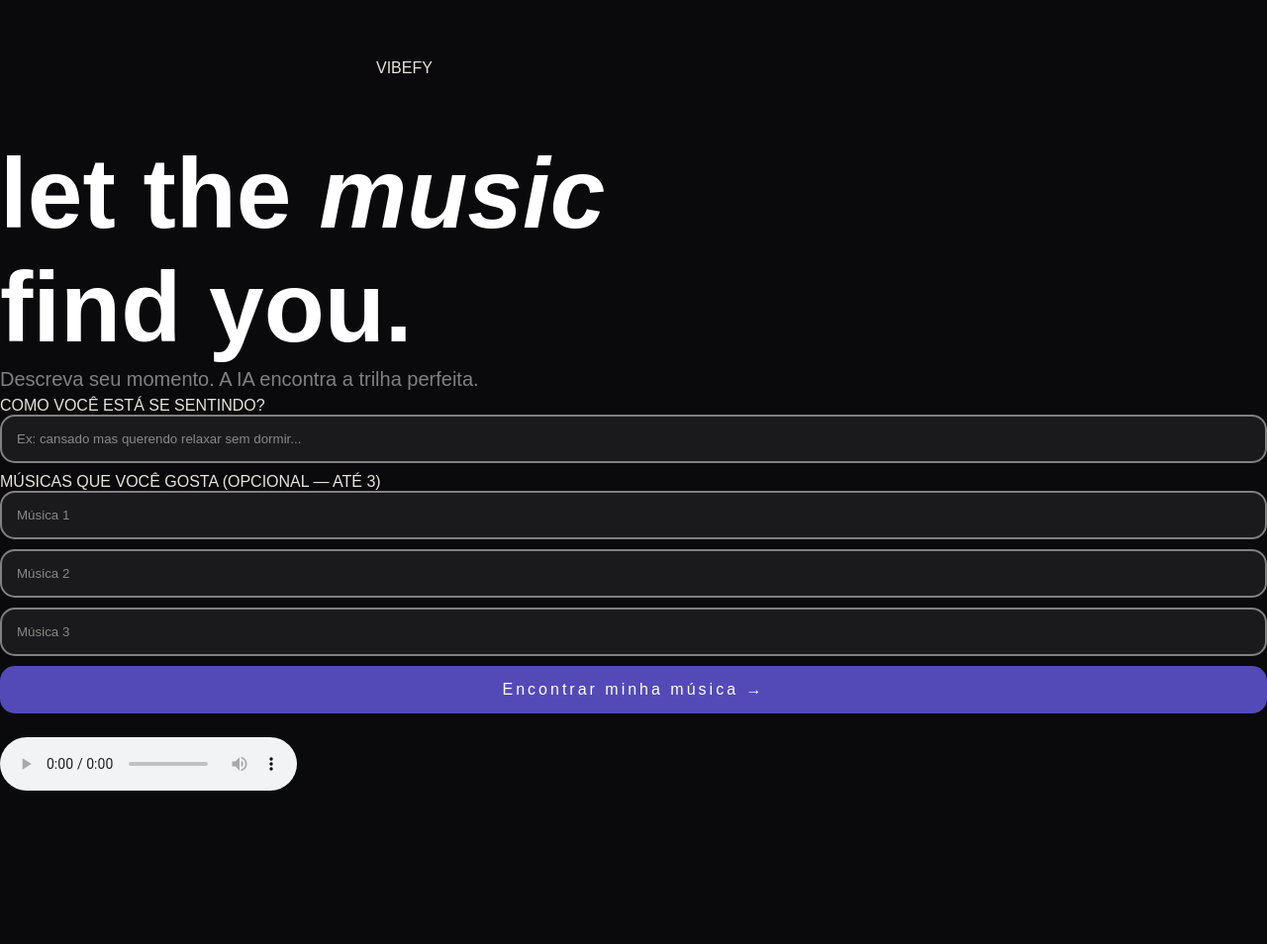
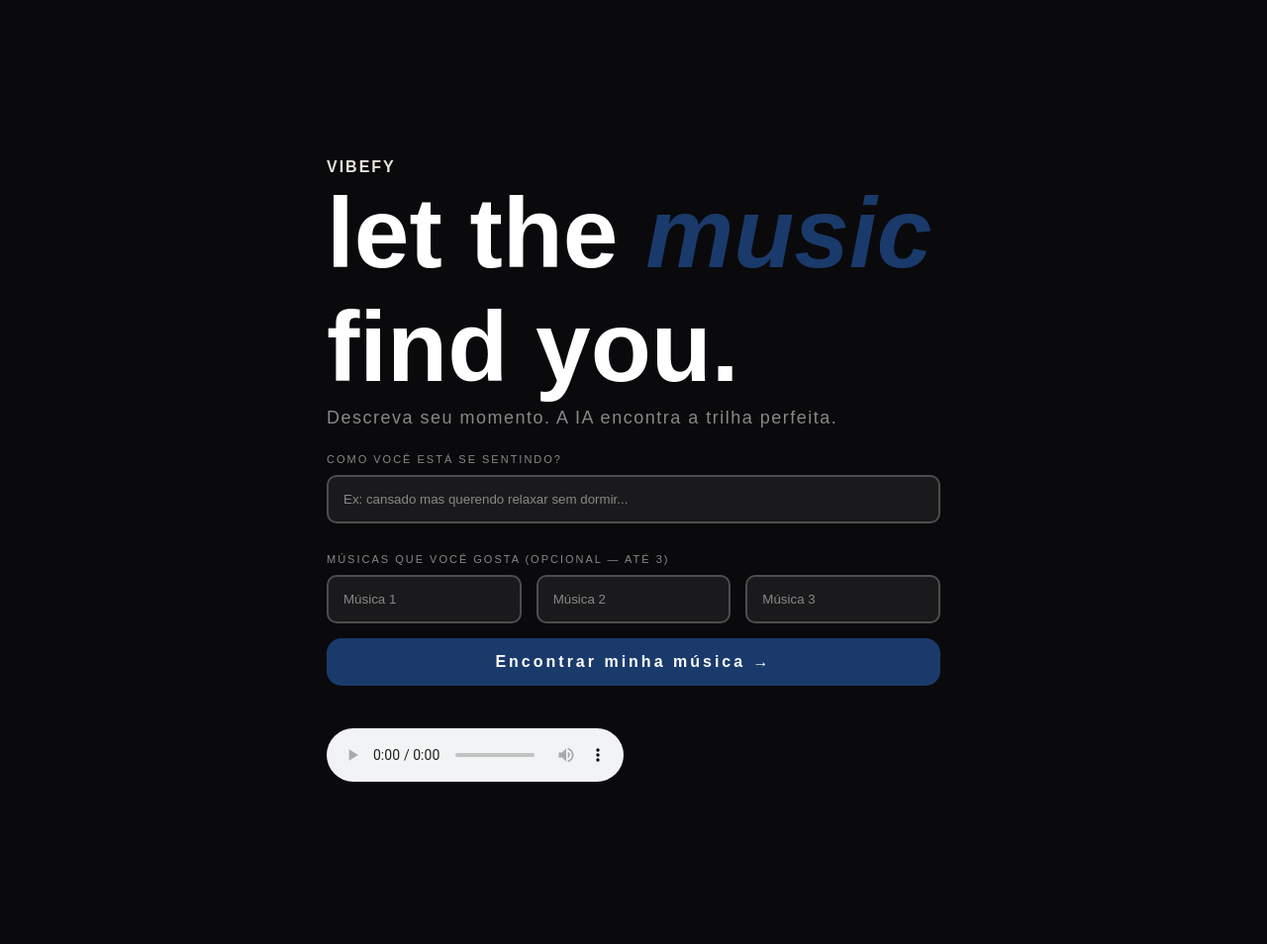
Before and after one commit to matheusnw1/vibefy.py, a Flask app: page / in a window 1280 px wide. Shown: the whole page at 99% size. Before the commit the page ends 799 px from the top, so only its background shows below. Run offline with Flask 3, Linux system fonts and the light colour scheme; parts of the project's set-up code (start-up, migrations or seed data) failed here and were passed over.

Commit message:
Melhoria de layout CSS

```diff
--- a/static/style.css
+++ b/static/style.css
@@ -11,10 +11,17 @@ body {
     font-family: sans-serif;
 }
 
+.header {
+    max-width: 700px;
+    margin: 0 auto;
+    padding: 160px 40px;
+
+}
+
 .titulo {
-    max-width: 600px;
-    margin: 0 auto;
-    padding: 60px 40px;
+    color: #e8e4dc;
+    letter-spacing: 2px;
+    font-weight: 600;
 
 }
 
@@ -24,21 +31,41 @@ h1 {
     margin-bottom: 4px;
 }
 
+em {
+    color: #1a3a6b;
+}
+
 p {
-    font-size: 20px;
-    color: gray;
-    margin-bottom: 6px;
+    font-size: 18px;
+    color: #888;
+    margin-bottom: 25px;
+    letter-spacing: 1.5px;
+}
+
+.musicas {
+    display:flex;
+    flex-direction: row;
+    gap: 15px;
 }
 
 input {
-    border: 2px solid gray;
-    border-radius: 15px;
-    margin-bottom: 10px;
+    border: 2px solid #4d4d4d;
+    border-radius: 10px;
+    margin-bottom: 15px;
     padding: 15px;
     width: 100%;
     background: #1a1a1c;
     color: #e8e4dc;
 }
+
+.label {
+    color: #888;
+    font-size: 11px;
+    letter-spacing: 2px;
+    margin-bottom: 10px;
+    margin-top: 15px;
+}
+
 
 ::placeholder {
     color: #888;
@@ -46,13 +73,13 @@ input {
 
 input:focus {
     outline: none;
-    border-color: #ffffff;
+    border-color: #1a3a6b;
 }
 
 button {
-    background-color: #534ab7;
+    background-color: #1a3a6b;
     font-size: 16px;
-    font-weight: 500;
+    font-weight: 600;
     letter-spacing: 3px;
     padding: 15px;
     border: none;
@@ -63,5 +90,5 @@ button {
 }
 
 button:hover {
-    background-color: #999999;
+    background-color: #1e3b8a88;
 }
```
